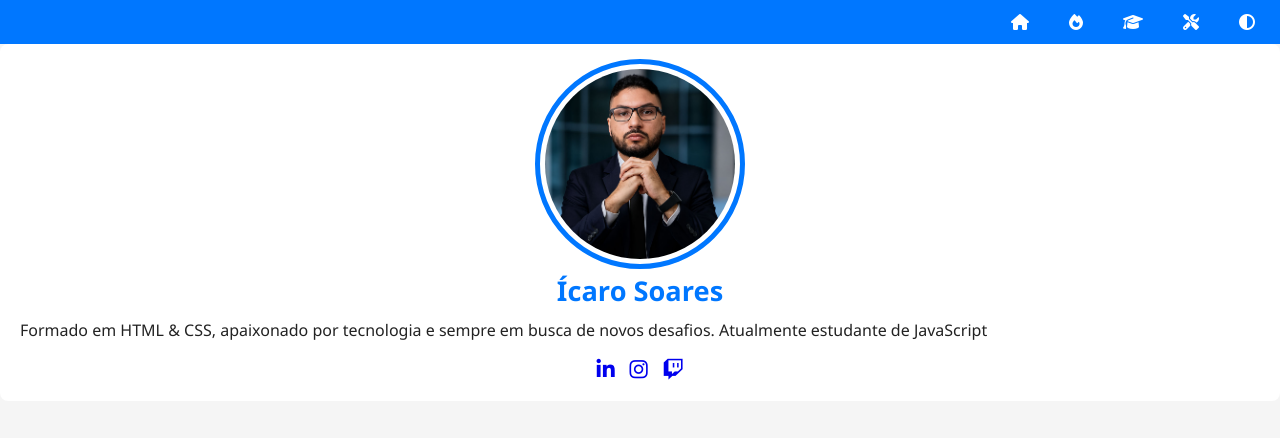
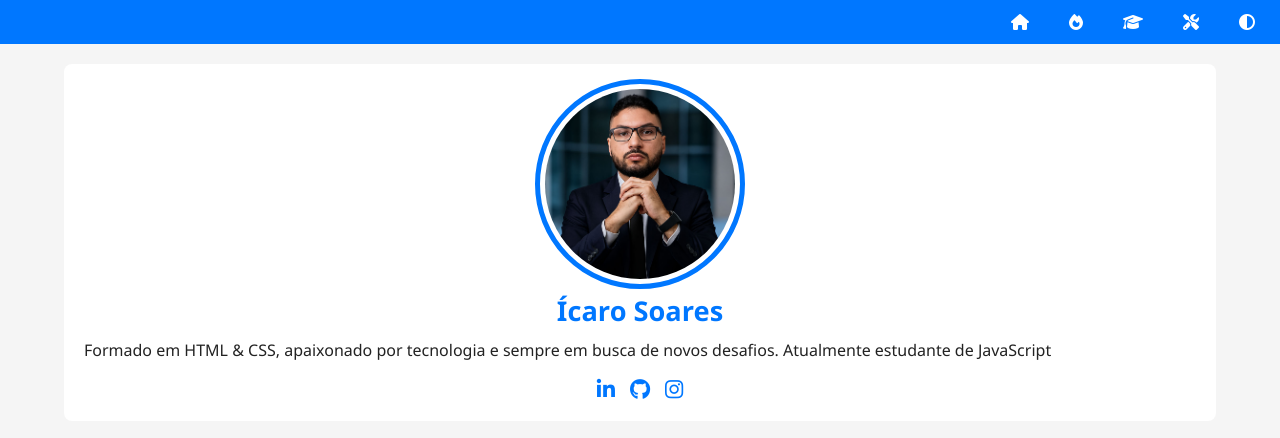
Before and after one commit to icaro-soares/meu-portfolio, a plain HTML site: page index.html in a window 1280 px wide. Drawn offline with Linux system fonts and the light colour scheme.

Commit message:
Atualizei o repositório

```diff
--- a/index.html
+++ b/index.html
@@ -27,8 +27,8 @@
             <p>Formado em HTML & CSS, apaixonado por tecnologia e sempre em busca de novos desafios. Atualmente estudante de JavaScript</p>
             <div id="social">
                 <a href="#" target="_blank" rel="nofollow"><i class="fa-brands fa-linkedin-in"></i></a>
-                <a href="#" target="_blank" rel="nofollow"><i class="fa-brands fa-instagram"></i></a>
-                <a href="#" target="_blank" rel="nofollow"><i class="fa-brands fa-twitch"></i></a>
+                <a href="https://github.com/icaro-soares" target="_blank" rel="nofollow"><i class="fa-brands fa-github"></i></a>
+                <a href="https://instagram.com/icarosoaresofficial" target="_blank" rel="nofollow"><i class="fa-brands fa-instagram"></i></a>
             </div>
         </section>
         <section id="detalhes">
--- a/styles/style.css
+++ b/styles/style.css
@@ -52,13 +52,17 @@ header {
 }
 
 main {
-
+  display: grid;
+  grid-template-columns: 1fr 90vw 1fr;
+  gap: 20px;
+  margin-top: 20px;
 }
 
 #ficha {
   background-color: var(--fundo-card);
   padding: 20px;
   border-radius: 8px;
+  grid-column: 2;
 }
 
 #foto {
@@ -89,3 +93,12 @@ main {
   margin-top: 15px;;
   gap: 15px;
 }
+
+#social a {
+  color: var(--destaque);
+  transition: color .5s;
+}
+
+#social a:hover {
+  color: var(--destaque-inverso);
+}
```
